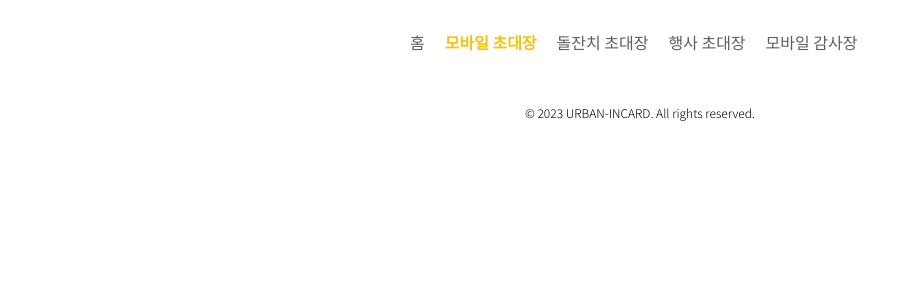
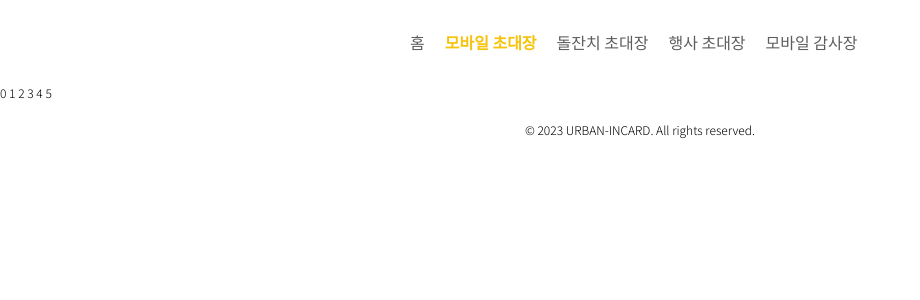
Before and after one commit to iameeo/urbanincard.pythonanywhere.com, a Flask app: page /Wedding in a window 1280 px wide. Shown: the top 300 px of the page, without its empty margins (0-920 px from the left). Run offline with Flask 3, Linux system fonts and the light colour scheme.

Commit message:
Add List

```diff
--- a/mysite/templates/Sample/0.html
+++ b/mysite/templates/Sample/0.html
@@ -288,6 +288,7 @@
 </style>
 
 <body>
+    <div style="position: fixed;bottom:0px;right:50%;z-index:2;background-color:#fff;"><a href="/Order/?type=0">주문하기</a></div>
     <div class="wrap">
         <div class="contents">
             <div class="main">
--- a/mysite/templates/Wedding.html
+++ b/mysite/templates/Wedding.html
@@ -2,4 +2,11 @@
 
 {% block content %}
 
+<a href="/Sample/0" target="_blank">0</a>
+<a href="/Sample/1" target="_blank">1</a>
+<a href="/Sample/2" target="_blank">2</a>
+<a href="/Sample/3" target="_blank">3</a>
+<a href="/Sample/4" target="_blank">4</a>
+<a href="/Sample/5" target="_blank">5</a>
+
 {% endblock %}
```
